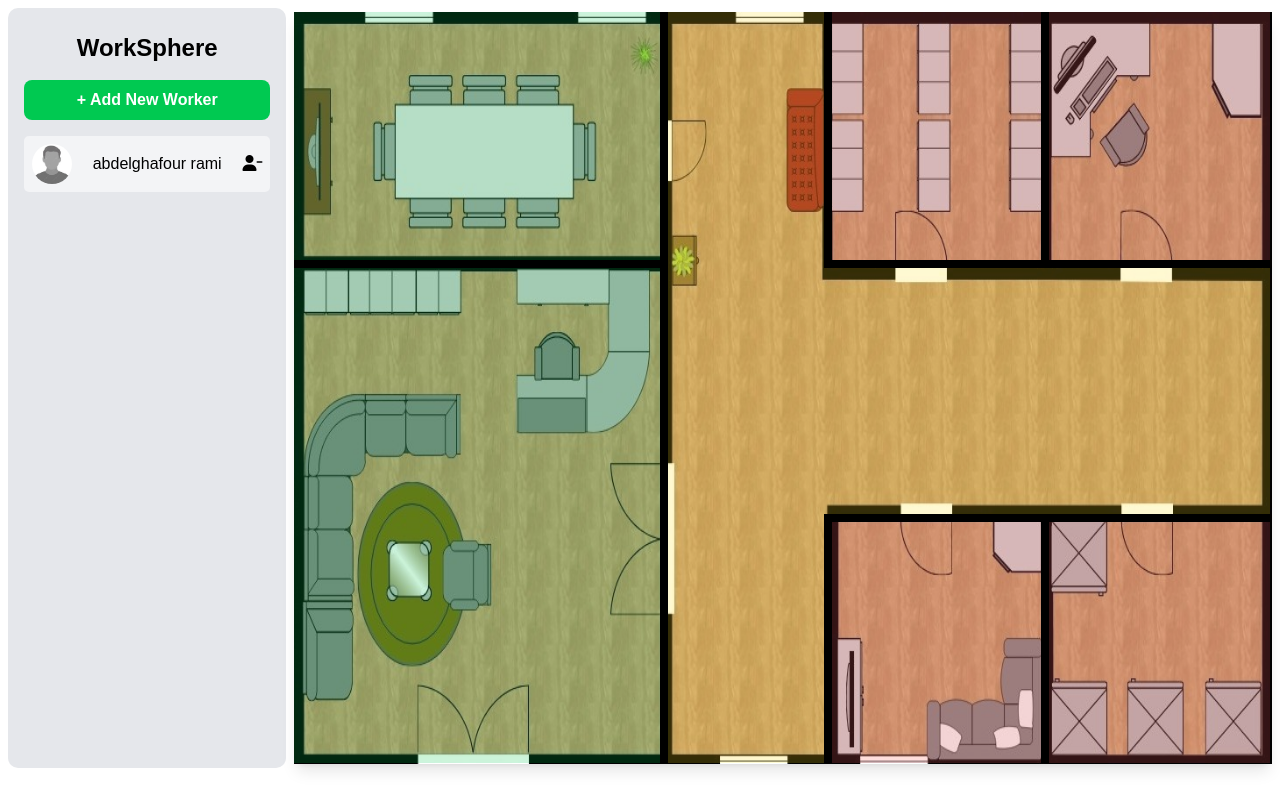
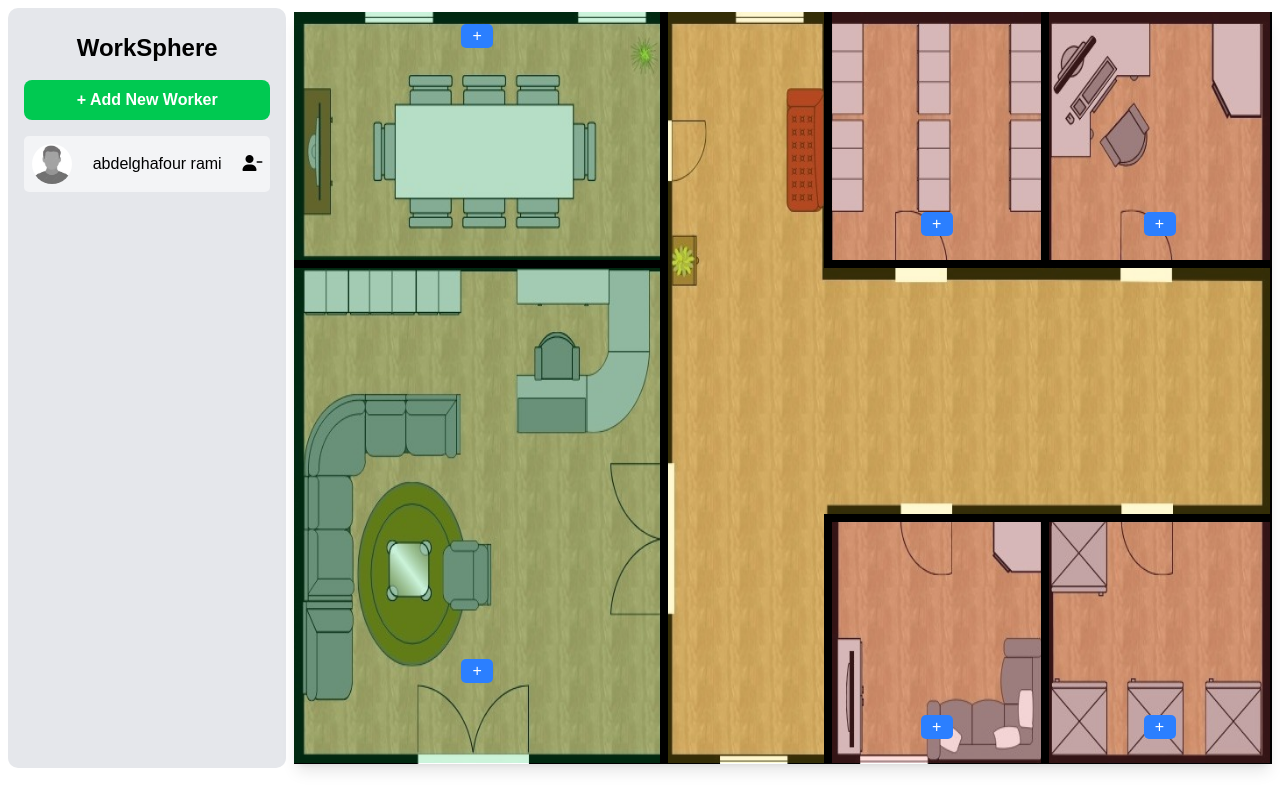
Before and after one commit to ramiabdelghafour/worksphere, a plain HTML site: page index.html in a window 1280 px wide. Drawn offline with nearby package versions, Linux system fonts and the light colour scheme.

Commit message:
add buttons for rooms, add comments to specify identities

```diff
--- a/index.html
+++ b/index.html
@@ -18,19 +18,19 @@
         <section class="bg-gray-200 rounded-[10px] p-4 m-2">
             <h1 class="text-2xl text-center font-bold p-2 mb-2">WorkSphere</h1>
             <button id="addWorker"
-                class="w-full bg-green-500 hover:bg-green-600 text-white font-semibold py-2 rounded-lg mb-4">
+                class="w-full cursor-pointer bg-green-500 hover:bg-green-600 text-white font-semibold py-2 rounded-lg mb-4">
                 + Add New Worker
             </button>
 
-            <!-- Employee -->
+            <!-- Employees -->
             <div class="flex justify-between items-center bg-gray-100 rounded-[5px] p-2 mb-2">
                 <div class="w-10 h-10">
-                    <img class="w-full h-full object-cover rounded-full" src="/assets/img/profile-photo.jpg" alt="profile">
+                    <img class="w-full h-full object-cover rounded-full" src="/assets/img/profile-photo.jpg"
+                        alt="profile">
                 </div>
                 <h3>abdelghafour rami</h3>
-                <button><i class="fa-solid fa-user-minus"></i></button>
+                <button><i class="fa-solid fa-user-minus cursor-pointer"></i></button>
             </div>
-
         </section>
 
         <section class="h-full flex items-center pr-2">
@@ -40,16 +40,55 @@
 
                 <div class="absolute inset-0 grid grid-cols-[38.2%_16%_23%_22.6%] grid-rows-[34%_32.8%_33.1%]">
 
-                    <div class="bg-green-500/20 border-r-8 border-b-8"></div>
+                    <!-- Conference Room -->
+                    <div class="bg-green-500/20 border-r-8 border-b-8 p-3">
+                        <!-- Add button -->
+                        <div class="flex justify-center">
+                            <button class="w-8 h-6 bg-blue-500 text-center text-white rounded-[5px]">+</button>
+                        </div>
+
+                    </div>
+
+
+                    <!-- hallway -->
                     <div class="bg-yellow-300/20 row-span-3 "></div>
-                    <div class="bg-red-400/20 border-b-8 border-l-8 border-r-8 "></div>
-                    <div class="bg-red-400/20 border-b-8"></div>
 
-                    <div class="bg-green-500/20 row-span-2 border-r-8"></div>
+                    <!-- Servers Room -->
+                    <div class="bg-red-400/20 border-b-8 border-l-8 border-r-8 p-6">
+                        <div class="flex flex-col items-center justify-end h-full">
+                            <button class="w-8 h-6 bg-blue-500 text-center text-white rounded-[5px]">+</button>
+                        </div>
+                    </div>
+
+                    <!-- Security Room -->
+                    <div class="bg-red-400/20 border-b-8 p-6">
+                        <div class="flex flex-col items-center justify-end h-full">
+                            <button class="w-8 h-6 bg-blue-500 text-center text-white rounded-[5px]">+</button>
+                        </div>
+                    </div>
+
+                    <!-- Receprion -->
+                    <div class="bg-green-500/20 row-span-2 border-r-8 p-20">
+                        <div class="flex flex-col items-center justify-end h-full">
+                            <button class="w-8 h-6 bg-blue-500 text-center text-white rounded-[5px]">+</button>
+                        </div>
+                    </div>
+
+                    <!-- hallway -->
                     <div class="bg-yellow-300/20 col-span-2"></div>
 
-                    <div class="bg-red-400/20 border-l-8 border-t-8 border-r-8"></div>
-                    <div class="bg-red-400/20 border-t-8 "></div>
+                    <!-- Staff Room -->
+                    <div class="bg-red-400/20 border-l-8 border-t-8 border-r-8 p-6">
+                        <div class="flex flex-col items-center justify-end h-full">
+                            <button class="w-8 h-6 bg-blue-500 text-center text-white rounded-[5px]">+</button>
+                        </div>
+                    </div>
+
+                    <!-- Vault -->
+                    <div class="bg-red-400/20 border-t-8 p-6">
+                        <div class="flex flex-col items-center justify-end h-full">
+                            <button class="w-8 h-6 bg-blue-500 text-center text-white rounded-[5px]">+</button>
+                        </div>
                     </div>
                 </div>
             </div>
@@ -117,13 +156,13 @@
 
                             <!-- photo -->
                             <div class="mb-4">
-                                <label class="text-sm font-semibold text-gray-800">Photo (URL)</label>
+                                <label class="text-sm font-semibold text-gray-800">Photo:</label>
                                 <div
                                     class="mt-3 w-32 h-32 bg-gray-200 border border-gray-300 rounded-full flex justify-start">
                                     <img id="photo-preview" src="./assets/img/profile-photo.jpg"
                                         class="w-full h-full object-cover rounded-full">
                                 </div>
-
+                                <label class="text-sm text-gray-800">URL:</label>
                                 <input
                                     class="w-full text-sm mt-1 px-3 py-2 border rounded border-black/40 focus:outline-none focus:border-2 focus:border-black/60"
                                     type="url" placeholder="https://example.com/photo.jpg">
@@ -131,7 +170,7 @@
                             </div>
 
                             <!-- Experience -->
-                            <div class="mb-4 rounded-lg bg-gray-100 border border-gray-300 px-3 py-3"">
+                            <div class="mb-4 rounded-lg bg-gray-100 border border-gray-300 px-3 py-3">
                                 <!-- Company Name -->
                                 <div class=" mb-2">
                                     <label class="text-sm font-semibold text-gray-800">Company Name:</label>
@@ -168,7 +207,6 @@
                                     </div>
 
                                 </div>
-
                                 <!-- Description -->
                                 <div>
                                     <label class="text-sm font-semibold text-gray-800">Description:</label>
```
Also changed, not shown: src/output.css. Lines whose indentation alone changed are shown as unchanged.
